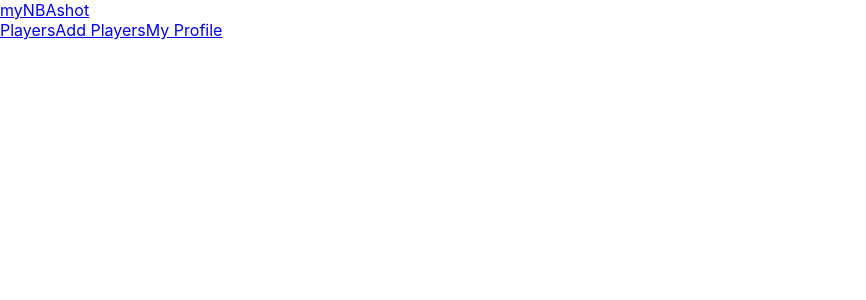
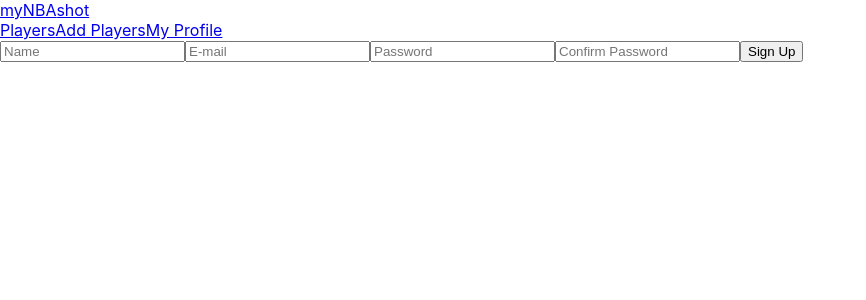
Before and after one commit to Gino2B/myNBAlist, a React (Create React App) app in the folder client/: page /login in a window 1280 px wide. Shown: the top 300 px of the page, without its empty margins (0-866 px from the left). Built offline with nearby package versions, Linux system fonts and the light colour scheme.

Commit message:
Created and rendered playeradd, playeredit, and signup screens with full functionality

```diff
--- a/client/src/App.js
+++ b/client/src/App.js
@@ -1,12 +1,43 @@
 import "./App.css";
 import Main from "./components/Main";
 import Layout from "./layout/Layout";
+import { useState, useEffect } from "react";
+import { Route, useHistory } from "react-router-dom";
+import { login, register, verify, logout } from "./services/users";
 
 function App() {
+  const [user, setUser] = useState(null);
+
+  const [loginFormData, setLoginFormData] = useState({
+    email: "",
+    password: "",
+  });
+
+  useEffect(() => {
+    const reverify = async () => {
+      const currentUser = await verify();
+      user ? setUser(currentUser) : setUser(null);
+    };
+    reverify();
+  }, []);
+
+  // const handleLogin = async (e) => {
+  //   e.preventDefault();
+  //   const user = await login(loginFormData);
+  //   setUser(user);
+  //   history.push("/foods");
+  // };
+
+  // const handleLogout = () => {
+  //   logout();
+  //   setUser(null);
+  //   history.push("/login");
+  // };
+
   return (
     <div className="App">
-      <Layout>
-        <Main />
+      <Layout user={user}>
+        <Main user={user} setUser={setUser} />
       </Layout>
     </div>
   );
--- a/client/src/components/Main.jsx
+++ b/client/src/components/Main.jsx
@@ -1,8 +1,12 @@
 import { Route } from "react-router-dom";
 import Home from "../screens/Home/Home";
 import PlayerDetails from "../screens/PlayerDetails/PlayerDetails";
+import PlayerEdit from "../screens/PlayerEdit/PlayerEdit";
+import PlayerAdd from "../screens/PlayerAdd/PlayerAdd";
 import Players from "../screens/Players/Players";
-const Main = () => {
+import SignUp from "../screens/SignUp/SignUp";
+
+const Main = (props) => {
   return (
     <>
       <Route exact path="/">
@@ -15,7 +19,13 @@ const Main = () => {
         <PlayerDetails />
       </Route>
       <Route exact path="/players/:id/edit">
-        <h2>edit</h2>
+        <PlayerEdit />
+      </Route>
+      <Route exact path="/add">
+        <PlayerAdd />
+      </Route>
+      <Route exact path="/login">
+        <SignUp setUser={props.setUser} user={props.user} />
       </Route>
     </>
   );
--- a/client/src/components/Nav.jsx
+++ b/client/src/components/Nav.jsx
@@ -1,16 +1,16 @@
 import { NavLink } from "react-router-dom";
 
-const authenticatedOptions = (
-  <>
-    <NavLink to="/sign-out">Sign Out</NavLink>
-  </>
-);
-const unauthenticatedOptions = (
-  <>
-    <NavLink to="/login">Login</NavLink>
-    <NavLink to="/sign-up">Sign Up</NavLink>
-  </>
-);
+// const authenticatedOptions = (
+//   <>
+//     <NavLink to="/sign-out">Sign Out</NavLink>
+//   </>
+// );
+// const unauthenticatedOptions = (
+//   <>
+//     <NavLink to="/login">Login</NavLink>
+//     <NavLink to="/sign-up">Sign Up</NavLink>
+//   </>
+// );
 function Nav() {
   return (
     <nav>
--- a/client/src/screens/PlayerAdd/PlayerAdd.jsx
+++ b/client/src/screens/PlayerAdd/PlayerAdd.jsx
@@ -0,0 +1,80 @@
+import { useState } from "react";
+import { Redirect } from "react-router-dom";
+import { createPlayer } from "../../services/players";
+
+const PlayerAdd = () => {
+  const [isCreated, setCreated] = useState(false);
+  const [player, setPlayer] = useState({
+    name: "",
+    bio: "",
+    team: "",
+    image_url: "",
+  });
+
+  const handleChange = (event) => {
+    const { name, value } = event.target;
+    setPlayer({
+      ...player,
+      [name]: value,
+    });
+  };
+
+  const handleSubmit = async (event) => {
+    event.preventDefault();
+    const createdPlayer = await createPlayer(player);
+    if (createdPlayer) {
+      setCreated(true);
+    }
+  };
+
+  if (isCreated) {
+    return <Redirect to={`/players`} />;
+  }
+
+  return (
+    <div>
+      <div>Add Player</div>
+      <form onSubmit={handleSubmit}>
+        <input
+          className="add-image"
+          placeholder="Image Link"
+          value={player.image_url}
+          name="image_url"
+          required
+          autoFocus
+          onChange={handleChange}
+        />
+        <input
+          className="add-name"
+          placeholder="Name"
+          value={player.name}
+          name="name"
+          required
+          autoFocus
+          onChange={handleChange}
+        />
+        <input
+          className="add-bio"
+          placeholder="Bio"
+          value={player.bio}
+          name="bio"
+          required
+          autoFocus
+          onChange={handleChange}
+        />
+        <input
+          className="add-team"
+          placeholder="Team"
+          value={player.team}
+          name="team"
+          required
+          autoFocus
+          onChange={handleChange}
+        />
+        <button>Add Player</button>
+      </form>
+    </div>
+  );
+};
+
+export default PlayerAdd;
--- a/client/src/screens/PlayerEdit/PlayerEdit.jsx
+++ b/client/src/screens/PlayerEdit/PlayerEdit.jsx
@@ -0,0 +1,89 @@
+import { useParams, Redirect } from "react-router-dom";
+import { useState, useEffect } from "react";
+import { getOnePlayer, updatePlayer } from "../../services/players";
+
+const AlbumEdit = () => {
+  const { id } = useParams();
+  const [isUpdated, setIsUpdated] = useState(false);
+  const [player, setPlayer] = useState({
+    name: "",
+    bio: "",
+    team: "",
+    image_url: "",
+  });
+
+  useEffect(() => {
+    const fetchPlayer = async () => {
+      const playerToEdit = await getOnePlayer(id);
+      setPlayer(playerToEdit);
+    };
+    fetchPlayer();
+  }, [id]);
+
+  const handleChange = (event) => {
+    const { name, value } = event.target;
+    setPlayer({
+      ...player,
+      [name]: value,
+    });
+  };
+
+  const handleSubmit = async (event) => {
+    event.preventDefault();
+    const editedPlayer = await updatePlayer(player, id);
+    if (editedPlayer) {
+      setIsUpdated(true);
+    }
+  };
+
+  if (isUpdated) {
+    return <Redirect to={`/players/${id}`} />;
+  }
+
+  return (
+    <div>
+      <form onSubmit={handleSubmit}>
+        <img src={`${player.image_url}`} alt={`${player.name} image`} />
+        <input
+          className="input-image"
+          placeholder="Image Link"
+          value={player.image_url}
+          name="image_url"
+          required
+          autoFocus
+          onChange={handleChange}
+        />
+        <input
+          className="input-name"
+          placeholder="Name"
+          value={player.name}
+          name="name"
+          required
+          autoFocus
+          onChange={handleChange}
+        />
+        <input
+          className="input-bio"
+          placeholder="Bio"
+          value={player.bio}
+          name="bio"
+          required
+          autoFocus
+          onChange={handleChange}
+        />
+        <input
+          className="input-team"
+          placeholder="Team"
+          value={player.team}
+          name="team"
+          required
+          autoFocus
+          onChange={handleChange}
+        />
+        <button>Changes</button>
+      </form>
+    </div>
+  );
+};
+
+export default AlbumEdit;
--- a/client/src/screens/SignUp/SignUp.jsx
+++ b/client/src/screens/SignUp/SignUp.jsx
@@ -0,0 +1,95 @@
+import { register } from "../../services/users";
+import { useState } from "react";
+import { useHistory } from "react-router-dom";
+
+const SignUp = (props) => {
+  const history = useHistory();
+  const [registerFormData, setRegisterFormData] = useState({
+    name: "",
+    email: "",
+    password: "",
+    password_confirm: "",
+    isError: false,
+    errorMsg: "",
+  });
+
+  const handleChange = (event) =>
+    setRegisterFormData({
+      ...registerFormData,
+      [event.target.name]: event.target.value,
+    });
+
+  const handleRegister = async (e) => {
+    e.preventDefault();
+    const { setUser } = props;
+    try {
+      const newUser = await register(registerFormData);
+      setUser(newUser);
+      history.push("/");
+    } catch (error) {
+      setRegisterFormData({
+        email: "",
+        password: "",
+        passwordConfirm: "",
+        isError: true,
+        errorMsg: "Details Invalid",
+      });
+    }
+  };
+  const renderError = () => {
+    const toggleForm = registerFormData.isError ? "danger" : "";
+    if (registerFormData.isError) {
+      return (
+        <button type="submit" className={toggleForm}>
+          {registerFormData.errorMsg}
+        </button>
+      );
+    } else {
+      return <button type="submit">Sign Up</button>;
+    }
+  };
+  const { name, email, password, passwordConfirm } = registerFormData;
+
+  return (
+    <div className="signup-form">
+      <form onSubmit={handleRegister}>
+        <input
+          required
+          type="text"
+          name="name"
+          value={name}
+          placeholder="Name"
+          onChange={handleChange}
+        />
+        <input
+          required
+          type="text"
+          name="email"
+          value={email}
+          placeholder="E-mail"
+          onChange={handleChange}
+        />
+        <input
+          required
+          type="password"
+          name="password"
+          value={password}
+          placeholder="Password"
+          onChange={handleChange}
+        />
+        <input
+          required
+          type="password"
+          name="passwordConfirm"
+          value={passwordConfirm}
+          placeholder="Confirm Password"
+          onChange={handleChange}
+        />
+        {/* <button>Sign Up</button> */}
+        {renderError()}
+      </form>
+    </div>
+  );
+};
+
+export default SignUp;
```
Also changed, not shown: 1 other file (tests, documents, lock files or other folders).
